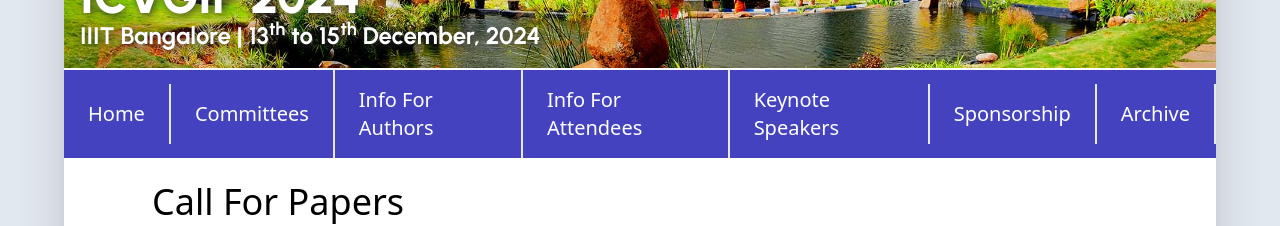
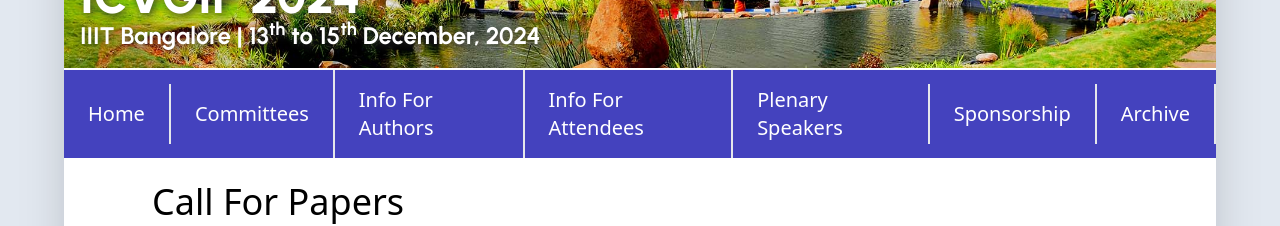
Before and after one commit to Cdivyam/icvgip-2024, a website: page src/cfp.html in a window 1280 px wide. Shown: the part 316-542 px from the top of the page. Drawn offline with nearby package versions, Linux system fonts and the light colour scheme; files that its build step writes are made by us from their sources.

Commit message:
Change Keynote -> Planary

```diff
--- a/src/cfp.html
+++ b/src/cfp.html
@@ -69,10 +69,10 @@
                         </svg>
                     </div>
                     <a class="subnav-infoatt hidden w-full p-2 bg-navigationPurple-500 hover:bg-navigationPurple-700 hover:cursor-pointer"
-                        href="keynotes.html"> Keynote Speakers </a>
+                        href="keynotes.html"> Plenary Speakers </a>
                     <a class="subnav-infoatt hidden w-full p-2 bg-navigationPurple-500 hover:bg-navigationPurple-700 hover:cursor-pointer"
                         href="venue.html"> Venue </a>
-                    <a class="w-full p-2 hover:bg-navigationPurple-500 hover:cursor-pointer" href="keynotes.html"> Keynote Speakers </a>
+                    <a class="w-full p-2 hover:bg-navigationPurple-500 hover:cursor-pointer" href="keynotes.html"> Plenary Speakers </a>
                     <a class="w-full p-2 hover:bg-navigationPurple-500 hover:cursor-pointer" href="sponsorship.html"> Sponsorship </a>
                     <div id="subnav-archive" class="w-full p-2 hover:bg-navigationPurple-500 hover:cursor-pointer">
                         Archive
@@ -122,12 +122,12 @@
                     <div
                         class="absolute hidden group-hover:block bg-navigationPurple-700 shadow-md mt-4 w-full z-10 left-0">
                         <a href="keynotes.html"
-                            class="block p-4 text-white hover:bg-navigationPurple-500 border-y-white border-t-2">Keynote Speakers</a>
+                            class="block p-4 text-white hover:bg-navigationPurple-500 border-y-white border-t-2">Plenary Speakers</a>
                         <a href="venue.html"
                             class="block p-4 text-white hover:bg-navigationPurple-500 border-y-white border-t-2">Venue</a>
                     </div>
                 </div>
-                <a class="hidden lg:block p-4 lg:px-6 hover:bg-navigationPurple-500 hover:cursor-pointer border-l-2" href="keynotes.html">Keynote Speakers</a>
+                <a class="hidden lg:block p-4 lg:px-6 hover:bg-navigationPurple-500 hover:cursor-pointer border-l-2" href="keynotes.html">Plenary Speakers</a>
                 <a class="hidden lg:block p-4 lg:px-6 hover:bg-navigationPurple-500 hover:cursor-pointer border-l-2" href="sponsorship.html">Sponsorship</a>
                 <div class="hidden lg:block relative group p-4 lg:px-6 hover:bg-navigationPurple-500 hover:cursor-pointer border-x-2">
                     Archive
--- a/src/dates.html
+++ b/src/dates.html
@@ -56,9 +56,9 @@
                             <path stroke-linecap="round" stroke-linejoin="round" d="M19 9l-7 7-7-7"></path>
                         </svg>
                     </div>
-                    <a class="subnav-infoatt hidden w-full p-2 bg-navigationPurple-500 hover:bg-navigationPurple-700 hover:cursor-pointer" href="keynotes.html"> Keynote Speakers </a>
+                    <a class="subnav-infoatt hidden w-full p-2 bg-navigationPurple-500 hover:bg-navigationPurple-700 hover:cursor-pointer" href="keynotes.html"> Plenary Speakers </a>
                     <a class="subnav-infoatt hidden w-full p-2 bg-navigationPurple-500 hover:bg-navigationPurple-700 hover:cursor-pointer" href="venue.html"> Venue </a>
-                    <a class="w-full p-2 hover:bg-navigationPurple-500 hover:cursor-pointer" href="keynotes.html"> Keynote Speakers </a>
+                    <a class="w-full p-2 hover:bg-navigationPurple-500 hover:cursor-pointer" href="keynotes.html"> Plenary Speakers </a>
                     <a class="w-full p-2 hover:bg-navigationPurple-500 hover:cursor-pointer" href="sponsorship.html"> Sponsorship </a>
                     <div id="subnav-archive" class="w-full p-2 hover:bg-navigationPurple-500 hover:cursor-pointer">
                         Archive
@@ -91,10 +91,10 @@
                 <div class="hidden lg:block relative group p-4 lg:px-6 hover:bg-navigationPurple-500 hover:cursor-pointer border-l-2">
                     Info For Attendees
                     <div class="absolute hidden group-hover:block bg-navigationPurple-700 shadow-md mt-4 w-full z-10 left-0">
-                        <a href="keynotes.html" class="block p-4 text-white hover:bg-navigationPurple-500 border-y-white border-t-2">Keynote Speakers</a>
+                        <a href="keynotes.html" class="block p-4 text-white hover:bg-navigationPurple-500 border-y-white border-t-2">Plenary Speakers</a>
                         <a href="venue.html" class="block p-4 text-white hover:bg-navigationPurple-500 border-y-white border-t-2">Venue</a>                    </div>
                 </div>
-                <a class="hidden lg:block p-4 lg:px-6 hover:bg-navigationPurple-500 hover:cursor-pointer border-l-2" href="keynotes.html">Keynote Speakers</a>
+                <a class="hidden lg:block p-4 lg:px-6 hover:bg-navigationPurple-500 hover:cursor-pointer border-l-2" href="keynotes.html">Plenary Speakers</a>
                 <a class="hidden lg:block p-4 lg:px-6 hover:bg-navigationPurple-500 hover:cursor-pointer border-l-2" href="sponsorship.html">Sponsorship</a>
                 <div class="hidden lg:block relative group p-4 lg:px-6 hover:bg-navigationPurple-500 hover:cursor-pointer border-x-2">
                     Archive
--- a/src/index.html
+++ b/src/index.html
@@ -56,9 +56,9 @@
                             <path stroke-linecap="round" stroke-linejoin="round" d="M19 9l-7 7-7-7"></path>
                         </svg>
                     </div>
-                    <a class="subnav-infoatt hidden w-full p-2 bg-navigationPurple-500 hover:bg-navigationPurple-700 hover:cursor-pointer" href="keynotes.html"> Keynote Speakers </a>
+                    <a class="subnav-infoatt hidden w-full p-2 bg-navigationPurple-500 hover:bg-navigationPurple-700 hover:cursor-pointer" href="keynotes.html"> Plenary Speakers </a>
                     <a class="subnav-infoatt hidden w-full p-2 bg-navigationPurple-500 hover:bg-navigationPurple-700 hover:cursor-pointer" href="venue.html"> Venue </a>
-                    <a class="w-full p-2 hover:bg-navigationPurple-500 hover:cursor-pointer" href="keynotes.html"> Keynote Speakers </a>
+                    <a class="w-full p-2 hover:bg-navigationPurple-500 hover:cursor-pointer" href="keynotes.html"> Plenary Speakers </a>
                     <a class="w-full p-2 hover:bg-navigationPurple-500 hover:cursor-pointer" href="sponsorship.html"> Sponsorship </a>
                     <div id="subnav-archive" class="w-full p-2 hover:bg-navigationPurple-500 hover:cursor-pointer">
                         Archive
@@ -92,11 +92,11 @@
                 <div class="hidden lg:block relative group p-4 lg:px-6 hover:bg-navigationPurple-500 hover:cursor-pointer border-l-2">
                     Info For Attendees
                     <div class="absolute hidden group-hover:block bg-navigationPurple-700 shadow-md mt-4 w-full z-10 left-0">
-                        <a href="keynotes.html" class="block p-4 text-white hover:bg-navigationPurple-500 border-y-white border-t-2">Keynote Speakers</a>
+                        <a href="keynotes.html" class="block p-4 text-white hover:bg-navigationPurple-500 border-y-white border-t-2">Plenary Speakers</a>
                         <a href="venue.html" class="block p-4 text-white hover:bg-navigationPurple-500 border-y-white border-t-2">Venue</a>
                     </div>
                 </div>
-                <a class="hidden lg:block p-4 lg:px-6 hover:bg-navigationPurple-500 hover:cursor-pointer border-l-2" href="keynotes.html">Keynote Speakers</a>
+                <a class="hidden lg:block p-4 lg:px-6 hover:bg-navigationPurple-500 hover:cursor-pointer border-l-2" href="keynotes.html">Plenary Speakers</a>
                 <a class="hidden lg:block p-4 lg:px-6 hover:bg-navigationPurple-500 hover:cursor-pointer border-l-2" href="sponsorship.html">Sponsorship</a>
                 <div class="hidden lg:block relative group p-4 lg:px-6 hover:bg-navigationPurple-500 hover:cursor-pointer border-x-2">
                     Archive
--- a/src/keynotes.html
+++ b/src/keynotes.html
@@ -56,9 +56,9 @@
                             <path stroke-linecap="round" stroke-linejoin="round" d="M19 9l-7 7-7-7"></path>
                         </svg>
                     </div>
-                    <a class="subnav-infoatt hidden w-full p-2 bg-navigationPurple-500 hover:bg-navigationPurple-700 hover:cursor-pointer" href="keynotes.html"> Keynote Speakers </a>
+                    <a class="subnav-infoatt hidden w-full p-2 bg-navigationPurple-500 hover:bg-navigationPurple-700 hover:cursor-pointer" href="keynotes.html"> Plenary Speakers </a>
                     <a class="subnav-infoatt hidden w-full p-2 bg-navigationPurple-500 hover:bg-navigationPurple-700 hover:cursor-pointer" href="venue.html"> Venue </a>
-                    <a class="w-full p-2 hover:bg-navigationPurple-500 hover:cursor-pointer" href="keynotes.html"> Keynote Speakers </a>
+                    <a class="w-full p-2 hover:bg-navigationPurple-500 hover:cursor-pointer" href="keynotes.html"> Plenary Speakers </a>
                     <a class="w-full p-2 hover:bg-navigationPurple-500 hover:cursor-pointer" href="sponsorship.html"> Sponsorship </a>
                     <div id="subnav-archive" class="w-full p-2 hover:bg-navigationPurple-500 hover:cursor-pointer">
                         Archive
@@ -91,10 +91,10 @@
                 <div class="hidden lg:block relative group p-4 lg:px-6 hover:bg-navigationPurple-500 hover:cursor-pointer border-l-2">
                     Info For Attendees
                     <div class="absolute hidden group-hover:block bg-navigationPurple-700 shadow-md mt-4 w-full z-10 left-0">
-                        <a href="keynotes.html" class="block p-4 text-white hover:bg-navigationPurple-500 border-y-white border-t-2">Keynote Speakers</a>
+                        <a href="keynotes.html" class="block p-4 text-white hover:bg-navigationPurple-500 border-y-white border-t-2">Plenary Speakers</a>
                         <a href="venue.html" class="block p-4 text-white hover:bg-navigationPurple-500 border-y-white border-t-2">Venue</a>                    </div>
                 </div>
-                <a class="hidden lg:block p-4 lg:px-6 hover:bg-navigationPurple-500 hover:cursor-pointer border-l-2" href="keynotes.html">Keynote Speakers</a>
+                <a class="hidden lg:block p-4 lg:px-6 hover:bg-navigationPurple-500 hover:cursor-pointer border-l-2" href="keynotes.html">Plenary Speakers</a>
                 <a class="hidden lg:block p-4 lg:px-6 hover:bg-navigationPurple-500 hover:cursor-pointer border-l-2" href="sponsorship.html">Sponsorship</a>
                 <div class="hidden lg:block relative group p-4 lg:px-6 hover:bg-navigationPurple-500 hover:cursor-pointer border-x-2">
                     Archive
--- a/src/organisers.html
+++ b/src/organisers.html
@@ -57,9 +57,9 @@
                             <path stroke-linecap="round" stroke-linejoin="round" d="M19 9l-7 7-7-7"></path>
                         </svg>
                     </div>
-                    <a class="subnav-infoatt hidden w-full p-2 bg-navigationPurple-500 hover:bg-navigationPurple-700 hover:cursor-pointer" href="keynotes.html"> Keynote Speakers </a>
+                    <a class="subnav-infoatt hidden w-full p-2 bg-navigationPurple-500 hover:bg-navigationPurple-700 hover:cursor-pointer" href="keynotes.html"> Plenary Speakers </a>
                     <a class="subnav-infoatt hidden w-full p-2 bg-navigationPurple-500 hover:bg-navigationPurple-700 hover:cursor-pointer" href="venue.html"> Venue </a>
-                    <a class="w-full p-2 hover:bg-navigationPurple-500 hover:cursor-pointer" href="keynotes.html"> Keynote Speakers </a>
+                    <a class="w-full p-2 hover:bg-navigationPurple-500 hover:cursor-pointer" href="keynotes.html"> Plenary Speakers </a>
                     <a class="w-full p-2 hover:bg-navigationPurple-500 hover:cursor-pointer" href="sponsorship.html"> Sponsorship </a>
                     <div id="subnav-archive" class="w-full p-2 hover:bg-navigationPurple-500 hover:cursor-pointer">
                         Archive
@@ -92,10 +92,10 @@
                 <div class="hidden lg:block relative group p-4 lg:px-6 hover:bg-navigationPurple-500 hover:cursor-pointer border-l-2">
                     Info For Attendees
                     <div class="absolute hidden group-hover:block bg-navigationPurple-700 shadow-md mt-4 w-full z-10 left-0">
-                        <a href="keynotes.html" class="block p-4 text-white hover:bg-navigationPurple-500 border-y-white border-t-2">Keynote Speakers</a>
+                        <a href="keynotes.html" class="block p-4 text-white hover:bg-navigationPurple-500 border-y-white border-t-2">Plenary Speakers</a>
                         <a href="venue.html" class="block p-4 text-white hover:bg-navigationPurple-500 border-y-white border-t-2">Venue</a>                    </div>
                 </div>
-                <a class="hidden lg:block p-4 lg:px-6 hover:bg-navigationPurple-500 hover:cursor-pointer border-l-2" href="keynotes.html">Keynote Speakers</a>
+                <a class="hidden lg:block p-4 lg:px-6 hover:bg-navigationPurple-500 hover:cursor-pointer border-l-2" href="keynotes.html">Plenary Speakers</a>
                 <a class="hidden lg:block p-4 lg:px-6 hover:bg-navigationPurple-500 hover:cursor-pointer border-l-2" href="sponsorship.html">Sponsorship</a>
                 <div class="hidden lg:block relative group p-4 lg:px-6 hover:bg-navigationPurple-500 hover:cursor-pointer border-x-2">
                     Archive
--- a/src/sponsorship.html
+++ b/src/sponsorship.html
@@ -56,9 +56,9 @@
                             <path stroke-linecap="round" stroke-linejoin="round" d="M19 9l-7 7-7-7"></path>
                         </svg>
                     </div>
-                    <a class="subnav-infoatt hidden w-full p-2 bg-navigationPurple-500 hover:bg-navigationPurple-700 hover:cursor-pointer" href="keynotes.html"> Keynote Speakers </a>
+                    <a class="subnav-infoatt hidden w-full p-2 bg-navigationPurple-500 hover:bg-navigationPurple-700 hover:cursor-pointer" href="keynotes.html"> Plenary Speakers </a>
                     <a class="subnav-infoatt hidden w-full p-2 bg-navigationPurple-500 hover:bg-navigationPurple-700 hover:cursor-pointer" href="venue.html"> Venue </a>
-                    <a class="w-full p-2 hover:bg-navigationPurple-500 hover:cursor-pointer" href="keynotes.html"> Keynote Speakers </a>
+                    <a class="w-full p-2 hover:bg-navigationPurple-500 hover:cursor-pointer" href="keynotes.html"> Plenary Speakers </a>
                     <a class="w-full p-2 hover:bg-navigationPurple-500 hover:cursor-pointer" href="sponsorship.html"> Sponsorship </a>
                     <div id="subnav-archive" class="w-full p-2 hover:bg-navigationPurple-500 hover:cursor-pointer">
                         Archive
@@ -91,10 +91,10 @@
                 <div class="hidden lg:block relative group p-4 lg:px-6 hover:bg-navigationPurple-500 hover:cursor-pointer border-l-2">
                     Info For Attendees
                     <div class="absolute hidden group-hover:block bg-navigationPurple-700 shadow-md mt-4 w-full z-10 left-0">
-                        <a href="keynotes.html" class="block p-4 text-white hover:bg-navigationPurple-500 border-y-white border-t-2">Keynote Speakers</a>
+                        <a href="keynotes.html" class="block p-4 text-white hover:bg-navigationPurple-500 border-y-white border-t-2">Plenary Speakers</a>
                         <a href="venue.html" class="block p-4 text-white hover:bg-navigationPurple-500 border-y-white border-t-2">Venue</a>                    </div>
                 </div>
-                <a class="hidden lg:block p-4 lg:px-6 hover:bg-navigationPurple-500 hover:cursor-pointer border-l-2" href="keynotes.html">Keynote Speakers</a>
+                <a class="hidden lg:block p-4 lg:px-6 hover:bg-navigationPurple-500 hover:cursor-pointer border-l-2" href="keynotes.html">Plenary Speakers</a>
                 <a class="hidden lg:block p-4 lg:px-6 hover:bg-navigationPurple-500 hover:cursor-pointer border-l-2" href="sponsorship.html">Sponsorship</a>
                 <div class="hidden lg:block relative group p-4 lg:px-6 hover:bg-navigationPurple-500 hover:cursor-pointer border-x-2">
                     Archive
--- a/src/steering.html
+++ b/src/steering.html
@@ -57,9 +57,9 @@
                             <path stroke-linecap="round" stroke-linejoin="round" d="M19 9l-7 7-7-7"></path>
                         </svg>
                     </div>
-                    <a class="subnav-infoatt hidden w-full p-2 bg-navigationPurple-500 hover:bg-navigationPurple-700 hover:cursor-pointer" href="keynotes.html"> Keynote Speakers </a>
+                    <a class="subnav-infoatt hidden w-full p-2 bg-navigationPurple-500 hover:bg-navigationPurple-700 hover:cursor-pointer" href="keynotes.html"> Plenary Speakers </a>
                     <a class="subnav-infoatt hidden w-full p-2 bg-navigationPurple-500 hover:bg-navigationPurple-700 hover:cursor-pointer" href="venue.html"> Venue </a>
-                    <a class="w-full p-2 hover:bg-navigationPurple-500 hover:cursor-pointer" href="keynotes.html"> Keynote Speakers </a>
+                    <a class="w-full p-2 hover:bg-navigationPurple-500 hover:cursor-pointer" href="keynotes.html"> Plenary Speakers </a>
                     <a class="w-full p-2 hover:bg-navigationPurple-500 hover:cursor-pointer" href="sponsorship.html"> Sponsorship </a>
                     <div id="subnav-archive" class="w-full p-2 hover:bg-navigationPurple-500 hover:cursor-pointer">
                         Archive
@@ -92,10 +92,10 @@
                 <div class="hidden lg:block relative group p-4 lg:px-6 hover:bg-navigationPurple-500 hover:cursor-pointer border-l-2">
                     Info For Attendees
                     <div class="absolute hidden group-hover:block bg-navigationPurple-700 shadow-md mt-4 w-full z-10 left-0">
-                        <a href="keynotes.html" class="block p-4 text-white hover:bg-navigationPurple-500 border-y-white border-t-2">Keynote Speakers</a>
+                        <a href="keynotes.html" class="block p-4 text-white hover:bg-navigationPurple-500 border-y-white border-t-2">Plenary Speakers</a>
                         <a href="venue.html" class="block p-4 text-white hover:bg-navigationPurple-500 border-y-white border-t-2">Venue</a>                    </div>
                 </div>
-                <a class="hidden lg:block p-4 lg:px-6 hover:bg-navigationPurple-500 hover:cursor-pointer border-l-2" href="keynotes.html">Keynote Speakers</a>
+                <a class="hidden lg:block p-4 lg:px-6 hover:bg-navigationPurple-500 hover:cursor-pointer border-l-2" href="keynotes.html">Plenary Speakers</a>
                 <a class="hidden lg:block p-4 lg:px-6 hover:bg-navigationPurple-500 hover:cursor-pointer border-l-2" href="sponsorship.html">Sponsorship</a>
                 <div class="hidden lg:block relative group p-4 lg:px-6 hover:bg-navigationPurple-500 hover:cursor-pointer border-x-2">
                     Archive
--- a/src/venue.html
+++ b/src/venue.html
@@ -69,10 +69,10 @@
                         </svg>
                     </div>
                     <a class="subnav-infoatt hidden w-full p-2 bg-navigationPurple-500 hover:bg-navigationPurple-700 hover:cursor-pointer"
-                        href="keynotes.html"> Keynote Speakers </a>
+                        href="keynotes.html"> Plenary Speakers </a>
                     <a class="subnav-infoatt hidden w-full p-2 bg-navigationPurple-500 hover:bg-navigationPurple-700 hover:cursor-pointer"
                         href="venue.html"> Venue </a>
-                    <a class="w-full p-2 hover:bg-navigationPurple-500 hover:cursor-pointer" href="keynotes.html"> Keynote Speakers </a>
+                    <a class="w-full p-2 hover:bg-navigationPurple-500 hover:cursor-pointer" href="keynotes.html"> Plenary Speakers </a>
                     <a class="w-full p-2 hover:bg-navigationPurple-500 hover:cursor-pointer" href="sponsorship.html"> Sponsorship </a>
                     <div id="subnav-archive" class="w-full p-2 hover:bg-navigationPurple-500 hover:cursor-pointer">
                         Archive
@@ -122,12 +122,12 @@
                     <div
                         class="absolute hidden group-hover:block bg-navigationPurple-700 shadow-md mt-4 w-full z-10 left-0">
                         <a href="keynotes.html"
-                            class="block p-4 text-white hover:bg-navigationPurple-500 border-y-white border-t-2">Keynote Speakers</a>
+                            class="block p-4 text-white hover:bg-navigationPurple-500 border-y-white border-t-2">Plenary Speakers</a>
                         <a href="venue.html"
                             class="block p-4 text-white hover:bg-navigationPurple-500 border-y-white border-t-2">Venue</a>
                     </div>
                 </div>
-                <a class="hidden lg:block p-4 lg:px-6 hover:bg-navigationPurple-500 hover:cursor-pointer border-l-2" href="keynotes.html">Keynote Speakers</a>
+                <a class="hidden lg:block p-4 lg:px-6 hover:bg-navigationPurple-500 hover:cursor-pointer border-l-2" href="keynotes.html">Plenary Speakers</a>
                 <a class="hidden lg:block p-4 lg:px-6 hover:bg-navigationPurple-500 hover:cursor-pointer border-l-2" href="sponsorship.html">Sponsorship</a>
                 <div class="hidden lg:block relative group p-4 lg:px-6 hover:bg-navigationPurple-500 hover:cursor-pointer border-x-2">
                     Archive
```
